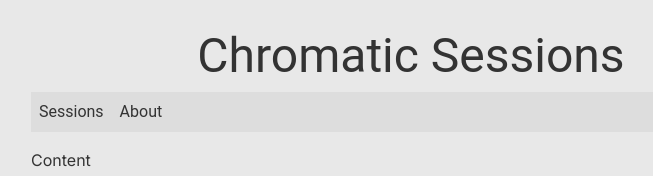
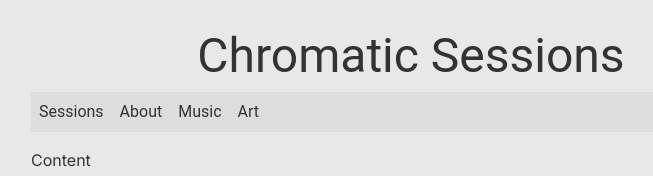
Before and after one commit to ChromaticSessions/ChromaticSessions.github.io, a Next.js app in the folder chromatic-sessions/: page / in a window 1280 px wide. Shown: the top 176 px of the page, without its empty margins (229-882 px from the left). Built offline with nearby package versions, Linux system fonts and the light colour scheme.

Commit message:
added pages for art and music

```diff
--- a/chromatic-sessions/app/App.js
+++ b/chromatic-sessions/app/App.js
@@ -3,17 +3,15 @@
 import Header from "@/components/UI/header";
 import About from "@/components/about";
 import Sessions from "@/components/sessions";
+import Content from "@/components/content";
+import Music from "@/components/music";
+import Art from "@/components/art";
 
 import React, { useLayoutEffect } from "react";
 import "@/app/globals.css";
-import Content from "@/components/content";
 import { BrowserRouter as Router, Routes, Route } from "react-router-dom";
 
 export default function Home() {
-  useLayoutEffect(() => {
-    document.body.style.backgroundColor = "#e8e8e8"
-  });
-
   return (
     <Router>
       <main>
@@ -22,6 +20,8 @@ export default function Home() {
           <Route path="/" element={<Content />} />
           <Route path="/sessions" element={<Sessions />} />
           <Route path="/about" element={<About />} />
+          <Route path="/music" element={<Music />} />
+          <Route path="/art" element={<Art />} />
         </Routes>
       </main>
     </Router>
--- a/chromatic-sessions/components/UI/navigation.tsx
+++ b/chromatic-sessions/components/UI/navigation.tsx
@@ -11,6 +11,12 @@ export default function Navigation() {
         <li>
           <Link to="./about">About</Link>
         </li>
+        <li>
+          <Link to="./music">Music</Link>
+        </li>
+        <li>
+          <Link to="./art">Art</Link>
+        </li>
       </ul>
     </nav>
   );
--- /dev/null
+++ b/chromatic-sessions/components/art.tsx
@@ -0,0 +1,9 @@
+export default function Art() {
+  return (
+    <div>
+      <h2>Art</h2>
+      <p>Art goes here</p>
+      <p>Lorum ipsum </p>
+    </div>
+  );
+}
--- /dev/null
+++ b/chromatic-sessions/components/music.tsx
@@ -0,0 +1,9 @@
+export default function Music() {
+  return (
+    <div>
+      <h2>Music</h2>
+      <p>Music goes here</p>
+      <p>Lorum ipsum </p>
+    </div>
+  );
+}
```
